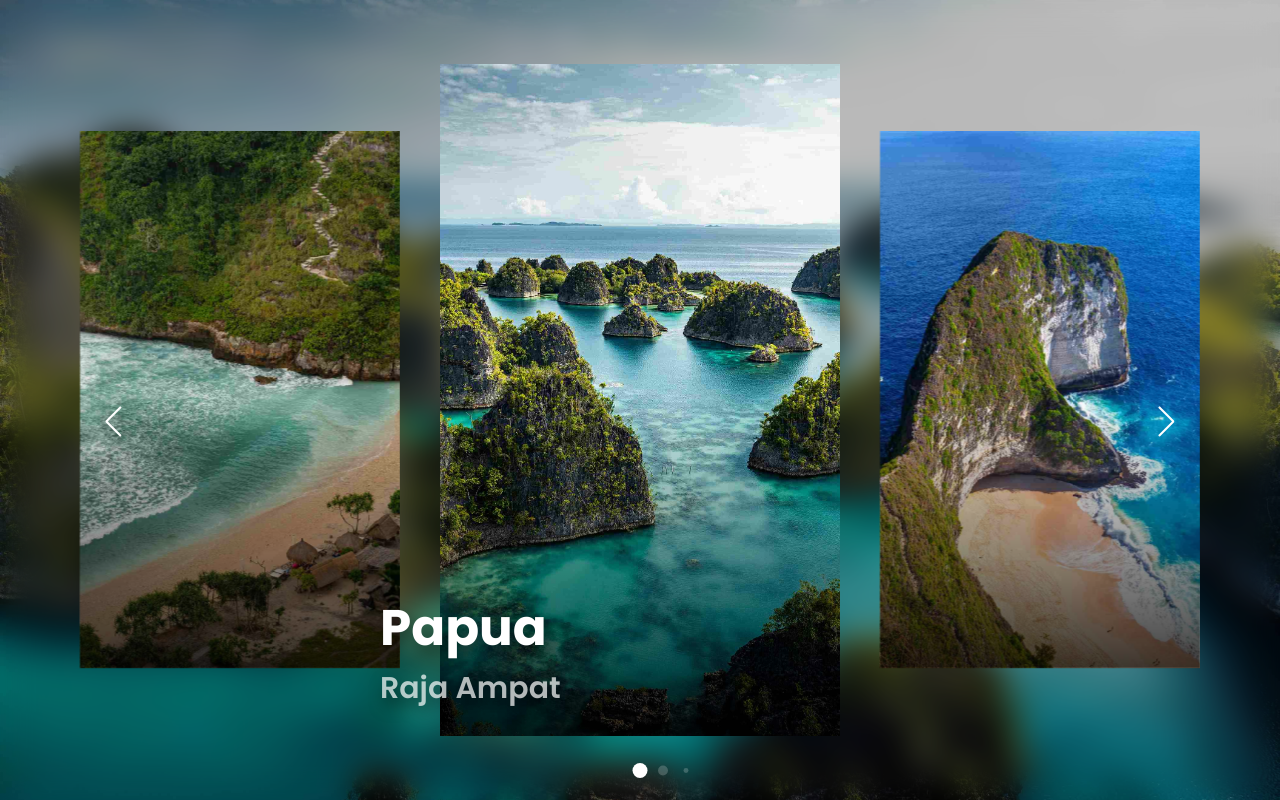
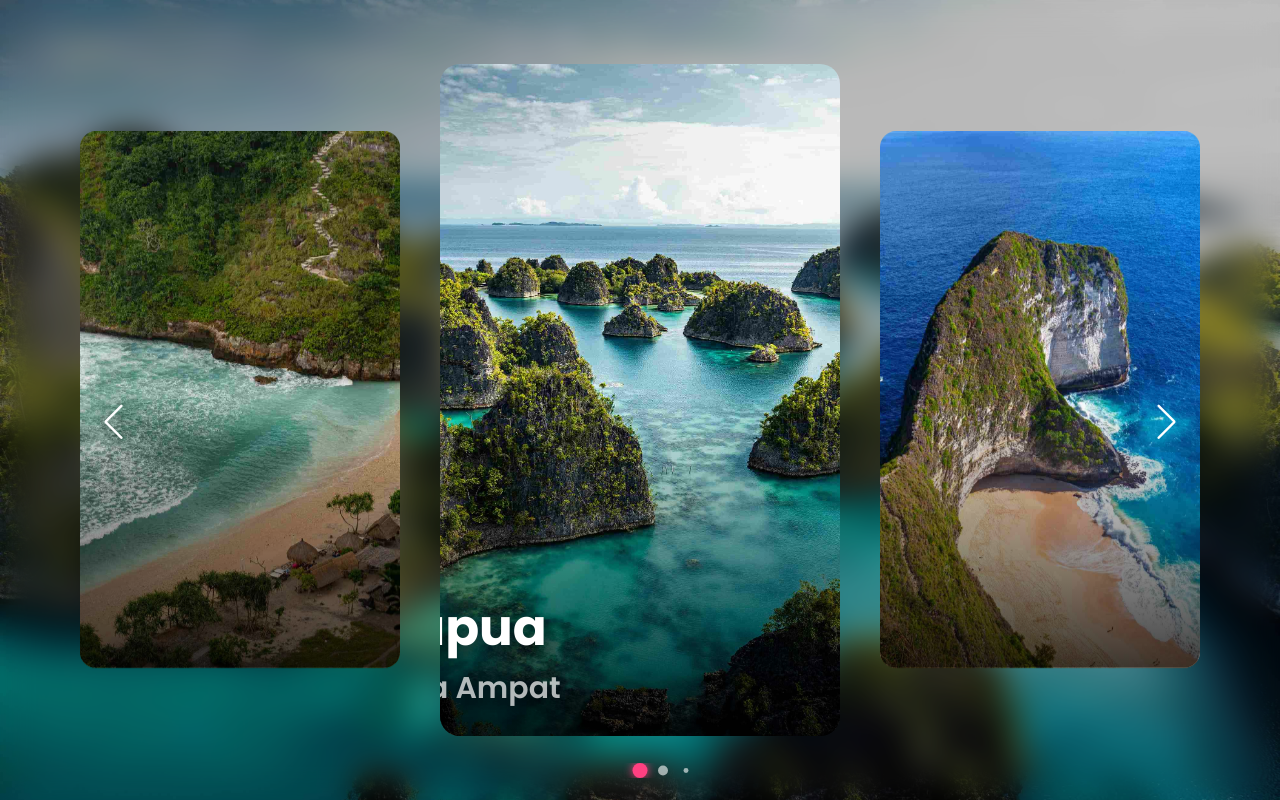
Before and after one commit to KunalxKushwaha/Card-Slider-Animation, a plain HTML site: page index.html in a window 1280 px wide. Drawn offline with nearby package versions, Linux system fonts and the light colour scheme.

```diff
--- a/style.css
+++ b/style.css
@@ -1,4 +1,4 @@
-@import url('https://fonts.googleapis.com/css2?family=Poppins:ital,wght@0,100;0,200;0,300;0,400;0,500;0,600;0,700;0,800;0,900;1,100;1,200;1,300;1,400;1,500;1,600;1,700;1,800;1,900&display=swap');
+/* @import url('https://fonts.googleapis.com/css2?family=Poppins:ital,wght@0,100;0,200;0,300;0,400;0,500;0,600;0,700;0,800;0,900;1,100;1,200;1,300;1,400;1,500;1,600;1,700;1,800;1,900&display=swap');
 
 * {
     font-family: "Poppins", sans-serif;
@@ -97,4 +97,161 @@
     background: white;
     width: 15px;
     height: 15px;
+} */
+
+@import url('https://fonts.googleapis.com/css2?family=Poppins:ital,wght@0,100;0,200;0,300;0,400;0,500;0,600;0,700;0,800;0,900;1,100;1,200;1,300;1,400;1,500;1,600;1,700;1,800;1,900&display=swap');
+
+* {
+    font-family: "Poppins", sans-serif;
+    margin: 0;
+    padding: 0;
+    box-sizing: border-box;
+    user-select: none;
+    color: white;
 }
+
+body {
+    background-color: #000;
+}
+
+.main-slides {
+    background: url(images/slide01.jpg);
+    height: 100dvh;
+    width: 100%;
+    display: flex;
+    align-items: center;
+    justify-content: center;
+    background-size: cover;
+    overflow: hidden;
+    background-position: center !important;
+    transition: background 0.5s ease-in-out;
+    position: relative;
+}
+
+.main-slides::before {
+    content: "";
+    position: absolute;
+    background: rgba(0, 0, 0, 0.25);
+    width: 100%;
+    height: 100dvh;
+    backdrop-filter: blur(15px);
+    z-index: 1;
+}
+
+.swiper {
+    max-width: 1200px;
+    padding: 50px 0;
+    aspect-ratio: 14 / 9;
+    max-height: 100%;
+    min-width: 700px;
+    position: relative;
+    z-index: 2;
+}
+
+.swiper-slide {
+    background-size: cover !important;
+    background-position: center !important;
+    scale: 0.8;
+    transition: scale 0.3s ease-in-out, transform 0.5s ease;
+    display: flex;
+    align-items: end;
+    position: relative;
+    border-radius: 20px;
+    overflow: hidden;
+    cursor: pointer;
+}
+
+/* Hover Zoom & Glow Animation */
+.swiper-slide:hover {
+    transform: scale(1.03);
+    box-shadow: 0 0 40px rgba(255, 255, 255, 0.2);
+}
+
+.swiper-slide::before {
+    content: "";
+    position: absolute;
+    background: linear-gradient(to top, rgba(0, 0, 0, 0.75), transparent);
+    width: 100%;
+    height: 50%;
+    z-index: 1;
+}
+
+.slide-info {
+    margin-bottom: 25px;
+    margin-left: -15%;
+    z-index: 2;
+    position: relative;
+    transition: transform 0.6s ease, opacity 0.6s ease;
+}
+
+.slide-title,
+.slide-desc {
+    opacity: 0;
+    transition: 0.7s ease-in-out opacity, 0.7s ease-in-out bottom;
+    text-shadow: 4px 8px 15px rgba(0, 0, 0, 0.5);
+    position: relative;
+}
+
+.slide-title {
+    font-size: clamp(30px, 4vw, 50px);
+    bottom: -30px;
+}
+
+.slide-desc {
+    font-size: clamp(18px, 2.5vw, 30px);
+    bottom: -15px;
+    color: rgba(255, 255, 255, 0.7);
+    font-weight: 600;
+}
+
+.swiper-slide-active {
+    scale: 1;
+}
+
+.swiper-slide-active .slide-title,
+.swiper-slide-active .slide-desc {
+    opacity: 1;
+    bottom: 0;
+}
+
+.swiper-slide-active .slide-info {
+    transform: translateY(0);
+    opacity: 1;
+}
+
+/* Navigation Buttons */
+.swiper-button-prev,
+.swiper-button-next {
+    scale: 0.8;
+    color: white;
+    margin: 0 50px;
+    transition: all 0.3s ease;
+}
+
+.swiper-button-prev:hover,
+.swiper-button-next:hover {
+    scale: 1;
+    color: #ff4081;
+}
+
+/* Pagination Bullets */
+.swiper-pagination-bullet {
+    background: white;
+    width: 15px;
+    height: 15px;
+    transition: all 0.3s ease;
+    opacity: 0.6;
+}
+
+.swiper-pagination-bullet:hover {
+    background: #ff4081;
+    transform: scale(1.3);
+    opacity: 1;
+}
+
+.swiper-pagination-bullet-active {
+    background: #ff4081;
+    transform: scale(1.5);
+    opacity: 1;
+    box-shadow: 0 0 10px #ff4081;
+}
```
